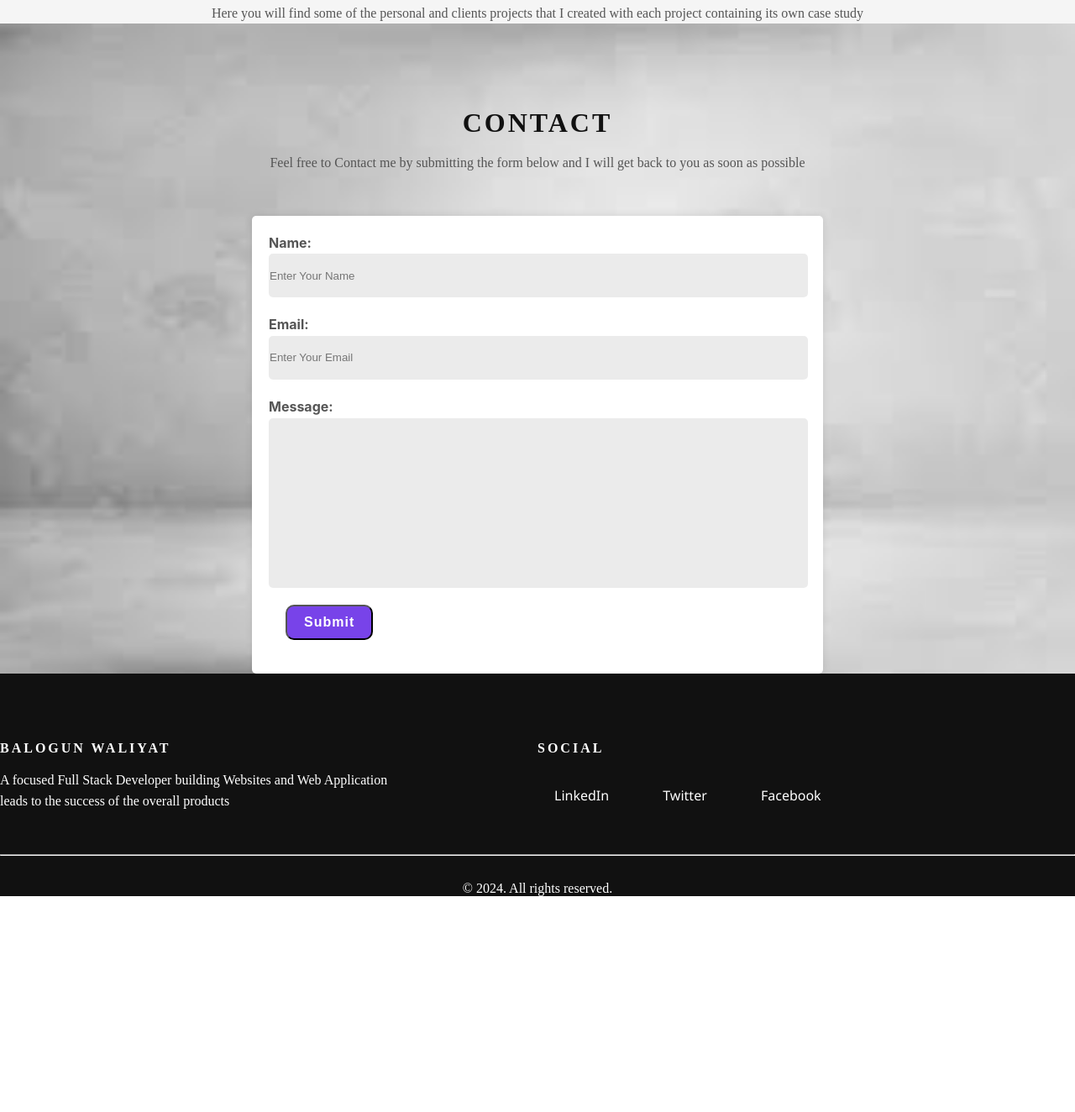
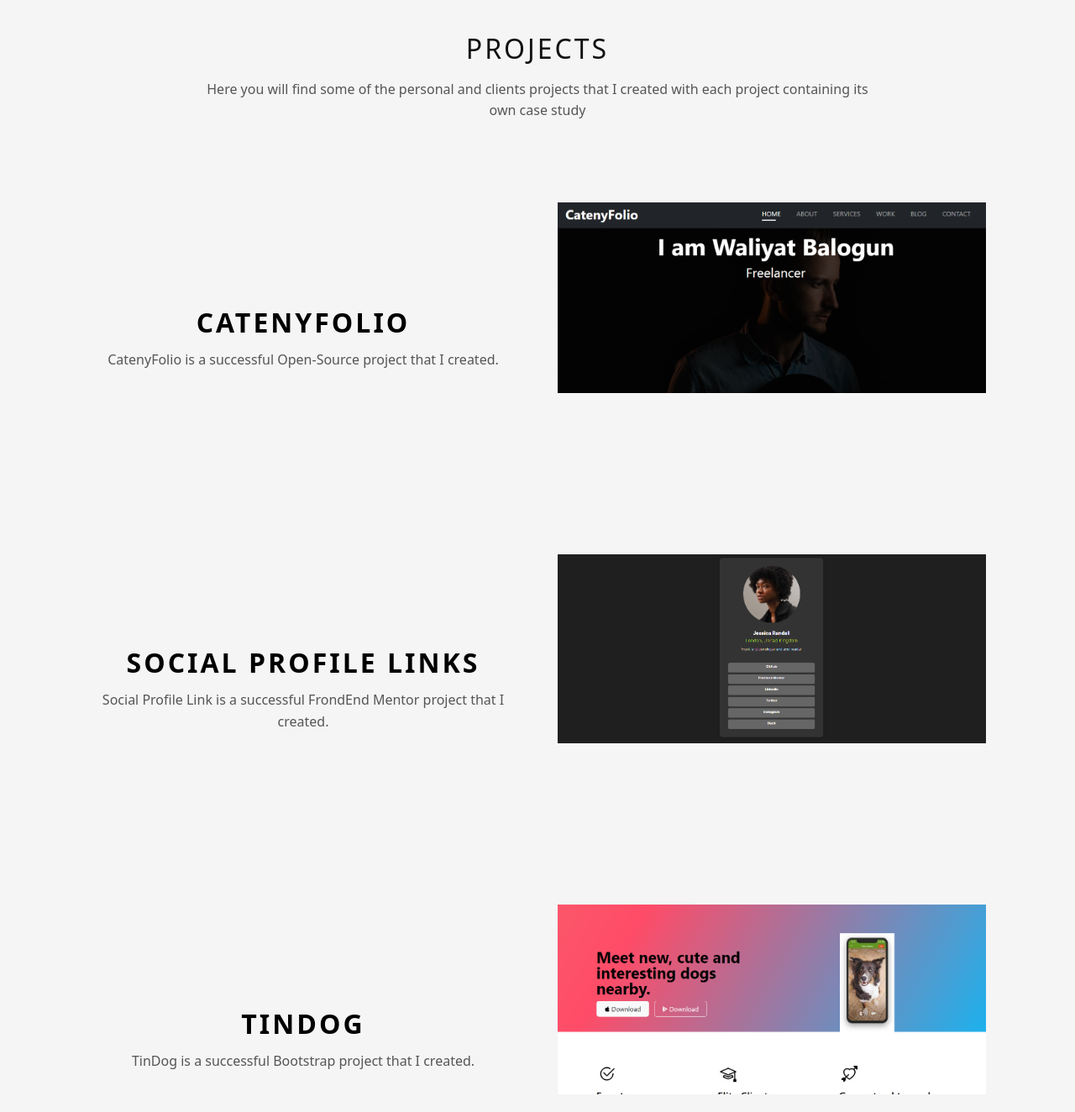
Before and after one commit to Kennyasmine/my-portfolio, a plain HTML site: page index.html in a window 1280 px wide. Shown: the part 1476-2800 px from the top of the page at 84% size. Before the commit the page ends 2543 px from the top, so only its background shows below. Drawn offline with nearby package versions, Linux system fonts and the light colour scheme.

Commit message:
committing the changes

```diff
--- a/index.html
+++ b/index.html
@@ -6,6 +6,8 @@
     <title>Main Page</title>
     <meta name="viewport" content="width=device-width, initial-scale=1">
     <link rel="stylesheet" type="text/css" media="screen" href="style.css" />
+    <link href="https://cdn.jsdelivr.net/npm/bootstrap@5.3.3/dist/css/bootstrap.min.css" rel="stylesheet" integrity="sha384-QWTKZyjpPEjISv5WaRU9OFeRpok6YctnYmDr5pNlyT2bRjXh0JMhjY6hW+ALEwIH" crossorigin="anonymous">
+    <link rel="stylesheet" href="./CSS/bootstrap.min.css" type="text/css"/>
     <script src="main.js"></script>
 </head>
 <body>
@@ -13,7 +15,7 @@
     <div class="hero-section">
         <div class="left">
             <img src="favicon.png" alt="my picture">
-            <!-- <p>Balogun Waliyat</p> -->
+            <span class="header-logo-sub">Balogun Waliyat</span>
         </div>
         <div class="right">
             <nav>
@@ -47,6 +49,7 @@
             <h1>ABOUT ME</h1>
             <p>Here you will find more information about me, what I do, and my current skills mostly in terms of programming and technology</p>
         </div>
+        <div class="container">
             <div class="about-part">
                 <div class="leftside">
                     <h3>Get to know me!</h3>
@@ -70,6 +73,7 @@
                     </ul>
                 </div>
             </div>
+        </div>
     </section>
 
     <section class="section-projects">
@@ -77,6 +81,43 @@
             <h1>PROJECTS</h1>
             <p>Here you will find some of the personal and clients projects
             that I created with each project containing its own case study</p>
+            <div class="container">
+                <div class="container col-xxl-8 px-4 py-5">
+                    <div class="row flex-lg-row-reverse align-items-center g-5 py-5">
+                      <div class="col-10 col-sm-8 col-lg-6">
+                        <img src="./images/work1.png" class="d-block mx-lg-auto img-fluid" alt="Bootstrap Themes" width="700" height="500" loading="lazy">
+                      </div>
+                      <div class="col-lg-6">
+                        <h1 class="display-5 fw-bold text-body-emphasis lh-1 mb-3">CatenyFolio</h1>
+                        <p class="lead">CatenyFolio is a successful Open-Source project that I created.</p>
+                      </div>
+                    </div>
+                  </div>
+                  <!-- Second Project -->
+                  <div class="container col-xxl-8 px-4 py-5">
+                    <div class="row flex-lg-row-reverse align-items-center g-5 py-5">
+                      <div class="col-10 col-sm-8 col-lg-6">
+                        <img src="./images/work2.png" class="d-block mx-lg-auto img-fluid" alt="Bootstrap Themes" width="700" height="500" loading="lazy">
+                      </div>
+                      <div class="col-lg-6">
+                        <h1 class="display-5 fw-bold text-body-emphasis lh-1 mb-3">Social Profile Links</h1>
+                        <p class="lead">Social Profile Link is a successful FrondEnd Mentor project that I created.</p>
+                      </div>
+                    </div>
+                  </div>
+                  <!-- Third Project -->
+                  <div class="container col-xxl-8 px-4 py-5">
+                    <div class="row flex-lg-row-reverse align-items-center g-5 py-5">
+                      <div class="col-10 col-sm-8 col-lg-6">
+                        <img src="./images/work3.png" class="d-block mx-lg-auto img-fluid" alt="Bootstrap Themes" width="700" height="500" loading="lazy">
+                      </div>
+                      <div class="col-lg-6">
+                        <h1 class="display-5 fw-bold text-body-emphasis lh-1 mb-3">TinDog</h1>
+                        <p class="lead">TinDog is a successful Bootstrap project that I created.</p>
+                      </div>
+                    </div>
+                  </div>
+            </div>
         </div>
     </section>
 
@@ -85,6 +126,7 @@
                 <h1>CONTACT</h1>
                 <p>Feel free to Contact me by submitting the form below and I will get back to you as soon as possible</p>
             </div>
+                <div class="container">
                     <div class="contact-form">
                         <form action="#" method="POST">
                             <div class="form-group">
@@ -102,9 +144,11 @@
                                <button type="submit" class="btn">Submit</button>
                         </form>
                     </div>
+                </div>
         </section>
 
         <footer>
+            <div class="container">
                 <div class="foot">
                     <div class="left-foot">
                         <h3>BALOGUN WALIYAT</h3>
@@ -126,6 +170,7 @@
                         </div>
                     </div>
                 </div>
+            </div>
             <hr>
             <div class="copyright">
                     <p>&copy; 2024. All rights reserved.</p>
--- /dev/null
+++ b/projects.html
@@ -0,0 +1,57 @@
+<!DOCTYPE html>
+<html>
+<head>
+    <meta charset="utf-8" />
+    <meta http-equiv="X-UA-Compatible" content="IE=edge">
+    <title>Projects</title>
+    <meta name="viewport" content="width=device-width, initial-scale=1">
+    <link rel="stylesheet" type="text/css" media="screen" href="style.css" />
+    <link href="https://cdn.jsdelivr.net/npm/bootstrap@5.3.3/dist/css/bootstrap.min.css" rel="stylesheet" integrity="sha384-QWTKZyjpPEjISv5WaRU9OFeRpok6YctnYmDr5pNlyT2bRjXh0JMhjY6hW+ALEwIH" crossorigin="anonymous">
+    <link rel="stylesheet" href="./CSS/bootstrap.min.css" type="text/css"/>
+    <script src="main.js"></script>
+</head>
+<body>
+    <div class="projects">
+        <h1>PROJECTS</h1>
+        <p>Here you will find some of the personal and clients projects
+        that I created with each project containing its own case study</p>
+        <div class="container">
+            <div class="container col-xxl-8 px-4 py-5">
+                <div class="row flex-lg-row-reverse align-items-center g-5 py-5">
+                  <div class="col-10 col-sm-8 col-lg-6">
+                    <img src="./images/work1.png" class="d-block mx-lg-auto img-fluid" alt="Bootstrap Themes" width="700" height="500" loading="lazy">
+                  </div>
+                  <div class="col-lg-6">
+                    <h1 class="display-5 fw-bold text-body-emphasis lh-1 mb-3">CatenyFolio</h1>
+                    <p class="lead">CatenyFolio is a successful Open-Source project that I created.</p>
+                  </div>
+                </div>
+              </div>
+              <!-- Second Project -->
+              <div class="container col-xxl-8 px-4 py-5">
+                <div class="row flex-lg-row-reverse align-items-center g-5 py-5">
+                  <div class="col-10 col-sm-8 col-lg-6">
+                    <img src="./images/work2.png" class="d-block mx-lg-auto img-fluid" alt="Bootstrap Themes" width="700" height="500" loading="lazy">
+                  </div>
+                  <div class="col-lg-6">
+                    <h1 class="display-5 fw-bold text-body-emphasis lh-1 mb-3">Social Profile Links</h1>
+                    <p class="lead">Social Profile Link is a successful FrondEnd Mentor project that I created.</p>
+                  </div>
+                </div>
+              </div>
+              <!-- Third Project -->
+              <div class="container col-xxl-8 px-4 py-5">
+                <div class="row flex-lg-row-reverse align-items-center g-5 py-5">
+                  <div class="col-10 col-sm-8 col-lg-6">
+                    <img src="./images/work3.png" class="d-block mx-lg-auto img-fluid" alt="Bootstrap Themes" width="700" height="500" loading="lazy">
+                  </div>
+                  <div class="col-lg-6">
+                    <h1 class="display-5 fw-bold text-body-emphasis lh-1 mb-3">TinDog</h1>
+                    <p class="lead">TinDog is a successful Bootstrap project that I created.</p>
+                  </div>
+                </div>
+              </div>
+        </div>
+    </div>
+</body>
+</html>
--- a/style.css
+++ b/style.css
@@ -10,22 +10,29 @@
     align-items: center;
     padding: 20px;
     color: black;
-    /* position: fixed; */
-    /* width: 100%; */
 }
 .left img {
     max-width: 100%;
     height: auto;
     border: 2px solid #7843e9;
     border-radius: 50px;
+    overflow: hidden;
+    margin-right: 1.5rem;
+}
+.header-logo-sub {
+    font-size: 20px;
+    text-transform: uppercase;
+    font-weight: 600;
+    letter-spacing: 1px;
 }
 .right nav ul {
     list-style-type: none;
     margin: 0;
     padding: 0;
     color: black;
+    font-size: 20px;
     font-family: 'Segoe UI', Tahoma, Geneva, Verdana, sans-serif;
-    font-weight: 500;
+    font-weight: 600;
 }
 .right nav ul li {
     display: inline-block;
@@ -95,6 +102,7 @@
     border: 2px solid #7843e9;
     color: #7843e9;
     background-color: transparent;
+    transform: translateY(-3px);
 }
 .mouse {
     width: 25px;
@@ -264,8 +272,8 @@
 }
 .contact-form {
     width: 50%;
-    margin: auto;
-    height: 50%;
+    margin: 5rem auto 0 auto;
+    /* height: 30%; */
     padding: 20px;
     background-color: #ffffff;
     border-radius: 5px;
@@ -398,13 +406,29 @@
 .copyright {
     padding-top: 30px;
     text-align: center;
+    margin-bottom: 20px;
 }
-@media (max-width: 375px) {
-    body {
-        max-width: 375px;
+@media screen and (max-width: 300px) {
+    html {
+        font-size: 80%;
     }
-    .about-part .rightside {
-        display: inline;
+    .hero-section {
+        padding:0 2rem;
     }
+}
 
+@media screen and (max-width: 300px) {
+    html {
+        font-size: 80%;
+    }
 }
+@media screen and (max-width: 450px) {
+    html {
+        font-size: 85%;
+    }
+}
+@media screen and (max-width: 500px) {
+    html {
+        font-size: 90%;
+    }
+}
```
Also changed, not shown: images/work1.png (added), images/work2.png (added), images/work3.png (added), 1 other file. Lines whose indentation alone changed are shown as unchanged.
